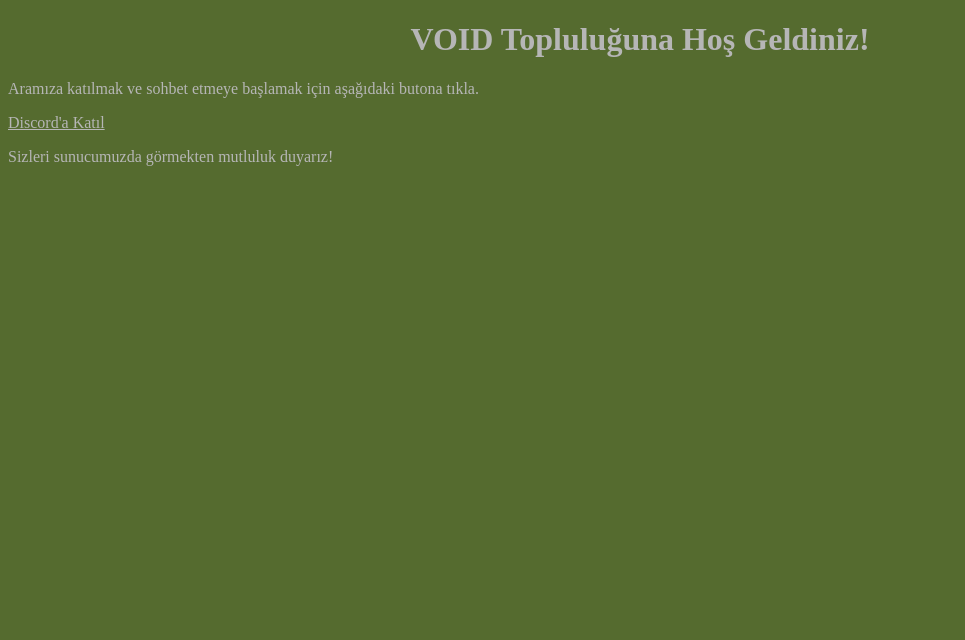
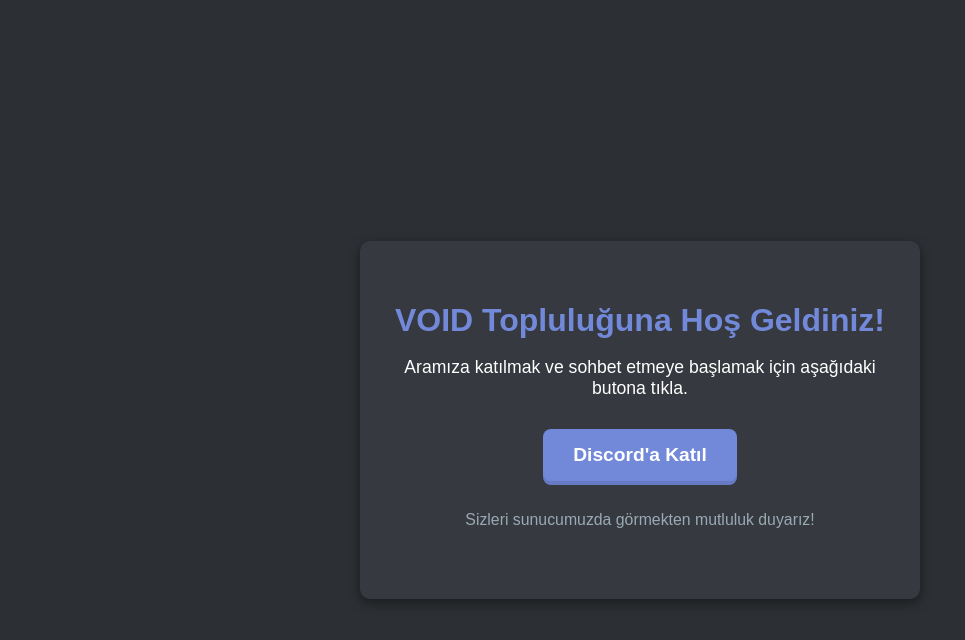
Before and after one commit to Kroz47/krozdev, a plain HTML site: page index.html in a window 1280 px wide. Shown: the whole page, without its empty margins (0-965 px from the left). Drawn offline with Linux system fonts and the light colour scheme.

Commit message:
Update style.css

```diff
--- a/style.css
+++ b/style.css
@@ -1,20 +1,64 @@
-
-*
-{
-    background-color: darkolivegreen;
-    color: rgb(182, 182, 182);
+body {
+    font-family: Arial, sans-serif;
+    background-color: #2c2f33; /* Discord'a benzer koyu arkaplan */
+    color: #ffffff; /* Beyaz metin rengi */
+    display: flex;
+    justify-content: center;
+    align-items: center;
+    min-height: 100vh;
+    margin: 0;
+    text-align: center;
+    padding: 20px;
 }
 
-.krozphoto
-{
-    width: 150px;
-    height: 150px;
-    border-radius: 200px;
-    margin: 0 auto;
-    display: block;
+.container {
+    background-color: #36393f; /* İçerik kutusu arkaplanı */
+    padding: 40px 30px;
+    border-radius: 10px;
+    box-shadow: 0 4px 12px rgba(0, 0, 0, 0.4);
+    max-width: 500px;
+    width: 100%;
 }
 
-h1,h2,h3,h6
-{
-    text-align: center;
+h1 {
+    color: #7289da; /* Discord mavisi */
+    font-size: 2em;
+    margin-bottom: 10px;
 }
+
+p {
+    font-size: 1.1em;
+    margin-bottom: 30px;
+}
+
+/* Discord Butonunun Stili */
+.discord-button {
+    display: inline-block;
+    background-color: #7289da; /* Ana Discord mavisi */
+    color: #ffffff;
+    padding: 15px 30px;
+    text-decoration: none; /* Alt çizgiyi kaldır */
+    border-radius: 8px;
+    font-size: 1.2em;
+    font-weight: bold;
+    transition: background-color 0.3s ease, transform 0.1s ease;
+    box-shadow: 0 4px #677bc4; /* 3D efekti için gölge */
+    border: none;
+}
+
+.discord-button:hover {
+    background-color: #677bc4; /* Hafif koyu hover rengi */
+    transform: translateY(1px); /* Tıklama hissi */
+    box-shadow: 0 3px #5865f2; /* Gölgeyi küçült */
+}
+
+.discord-button:active {
+    transform: translateY(3px); /* Daha derin tıklama hissi */
+    box-shadow: 0 0 #5865f2;
+}
+
+.footer {
+    margin-top: 30px;
+    font-size: 0.9em;
+    color: #99aab5;
+}
```
